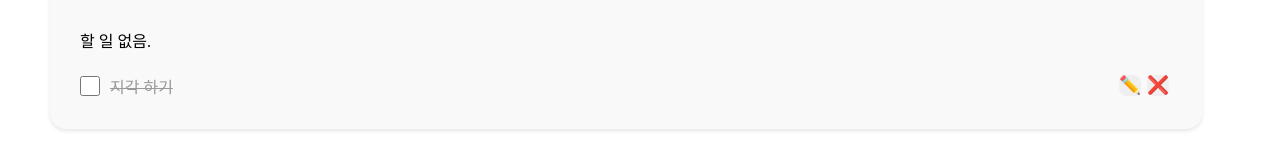
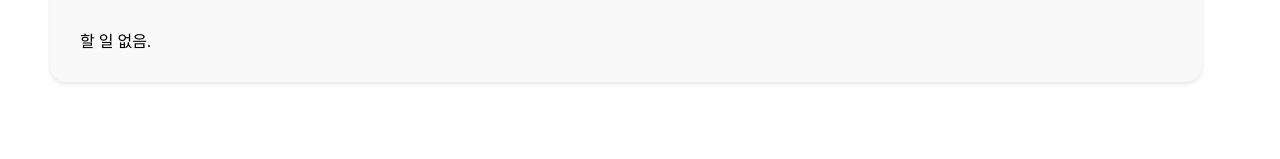
Before and after one commit to seohyeon1388/Programming_3401, a React (Vite) app: page / in a window 1280 px wide. Shown: the part 133-292 px from the top of the page. Built offline with nearby package versions, Linux system fonts and the light colour scheme.

Commit message:
TodoListApp show todos

```diff
--- a/src/TodoListApp.jsx
+++ b/src/TodoListApp.jsx
@@ -25,7 +25,7 @@
     <div className="todo">
       <TodoHeader />
       <TodoAdder addTodo={addTodo} />
-      <TodoList />
+      <TodoList todos={todos} />
     </div>
   );
 }
--- a/src/components/TodoItem.jsx
+++ b/src/components/TodoItem.jsx
@@ -1,10 +1,10 @@
 import Checkbox from "./Checkbox.jsx";
 import Button from "./Button.jsx";
 
-export default function TodoItem() {
+export default function TodoItem({ todo }) {
   return (
-    <li className="todo__item todo__item--complete">
-      <Checkbox id="1">지각 하기</Checkbox>
+    <li className={`todo__item${todo.isCompleted ? " todo__item--complete" : ""}`}>
+      <Checkbox id="{todo.id}">{todo.text}</Checkbox>
       <Button className="todo__button todo__button--edit">✏️</Button>
       <Button className="todo__button todo__button--delete">❌</Button>
     </li>
--- a/src/components/TodoList.jsx
+++ b/src/components/TodoList.jsx
@@ -1,11 +1,13 @@
 import TodoItemEmpty from "./TodoItemEmpty.jsx";
 import TodoItem from "./TodoItem.jsx";
-export default function TodoList() {
+export default function TodoList({ todos }) {
   return (
     <>
       <ul className="todo__list">
-        <TodoItemEmpty />
-        <TodoItem />
+        {/* 아무것도 없을 때 */}
+        {todos.length === 0 && <TodoItemEmpty />}
+        {/* 뭐가 잇을 때 */}
+        {todos.length > 0 && todos.map((todo) => <TodoItem key={todo.id} todo={todo} />)}
       </ul>
     </>
   );
```
